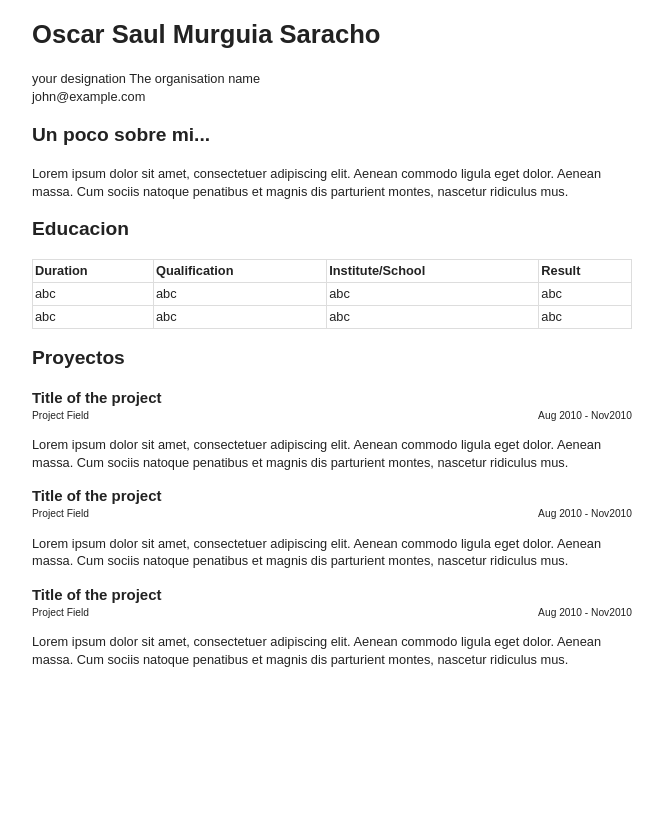
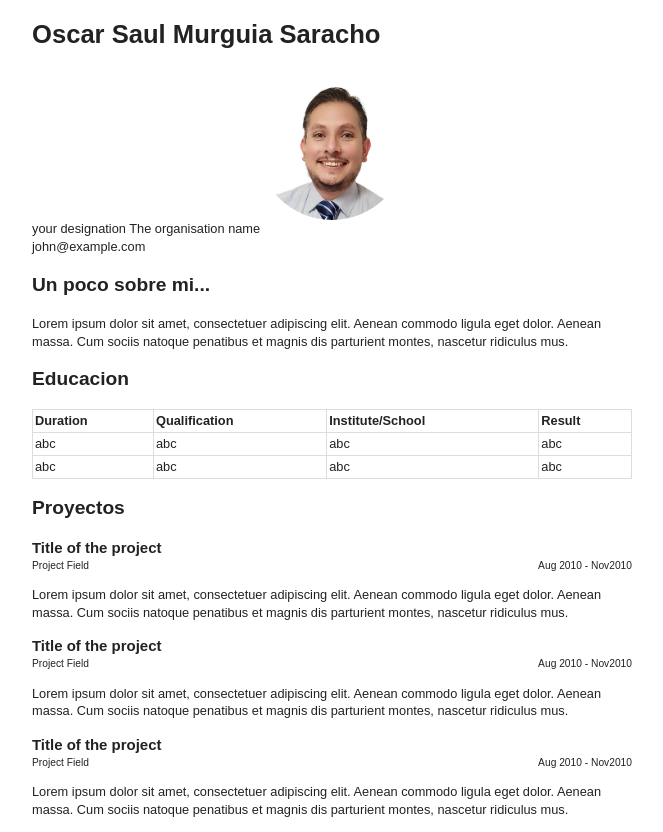
Before and after one commit to oscarmurguia/oscarmurguia, a plain HTML site: page index.html in a window 1280 px wide. Shown: the whole page, without its empty margins (308-971 px from the left). Before the commit the page ends 800 px from the top, so only its background shows below. Drawn offline with Linux system fonts and the light colour scheme.

Commit message:
añado mi fotito

```diff
--- a/css/stylesheet.css
+++ b/css/stylesheet.css
@@ -100,7 +100,7 @@
     * 2. Remove the gap between images and borders on image containers: h5bp.com/e
     */
 
-   img { border: 0; -ms-interpolation-mode: bicubic; vertical-align: middle; }
+   img { border: 0; -ms-interpolation-mode: bicubic; vertical-align: middle; border-radius: 50%;}
 
    /*
     * Correct overflow not hidden in IE9
@@ -302,3 +302,9 @@
      p, h2, h3 { orphans: 3; widows: 3; }
      h2, h3 { page-break-after: avoid; }
    }
+
+   .center {
+    display: block;
+    margin-left: auto;
+    margin-right: auto;
+  }
--- a/index.html
+++ b/index.html
@@ -2,14 +2,14 @@
 <html lang="en-US">
 <head>
 	<meta charset="UTF-8">
-	<title></title>
-
+	<title>CV - Oscar Saul Murguia Saracho</title>
 	<link rel="stylesheet" href="css/stylesheet.css" />
+    <link rel="icon" type="ico" href="favicon.ico"/>
 </head>
 <body>
 	<div class="container">
 	<header>
-		<h1 id="name">Oscar Saul Murguia Saracho</h1>
+		<h1 id="name">Oscar Saul Murguia Saracho</h1><img src="images/oscar.jpg" height="150px" class="center">
 
 		<div id="designation">
 
```
Also changed, not shown: favicon.ico (added).
